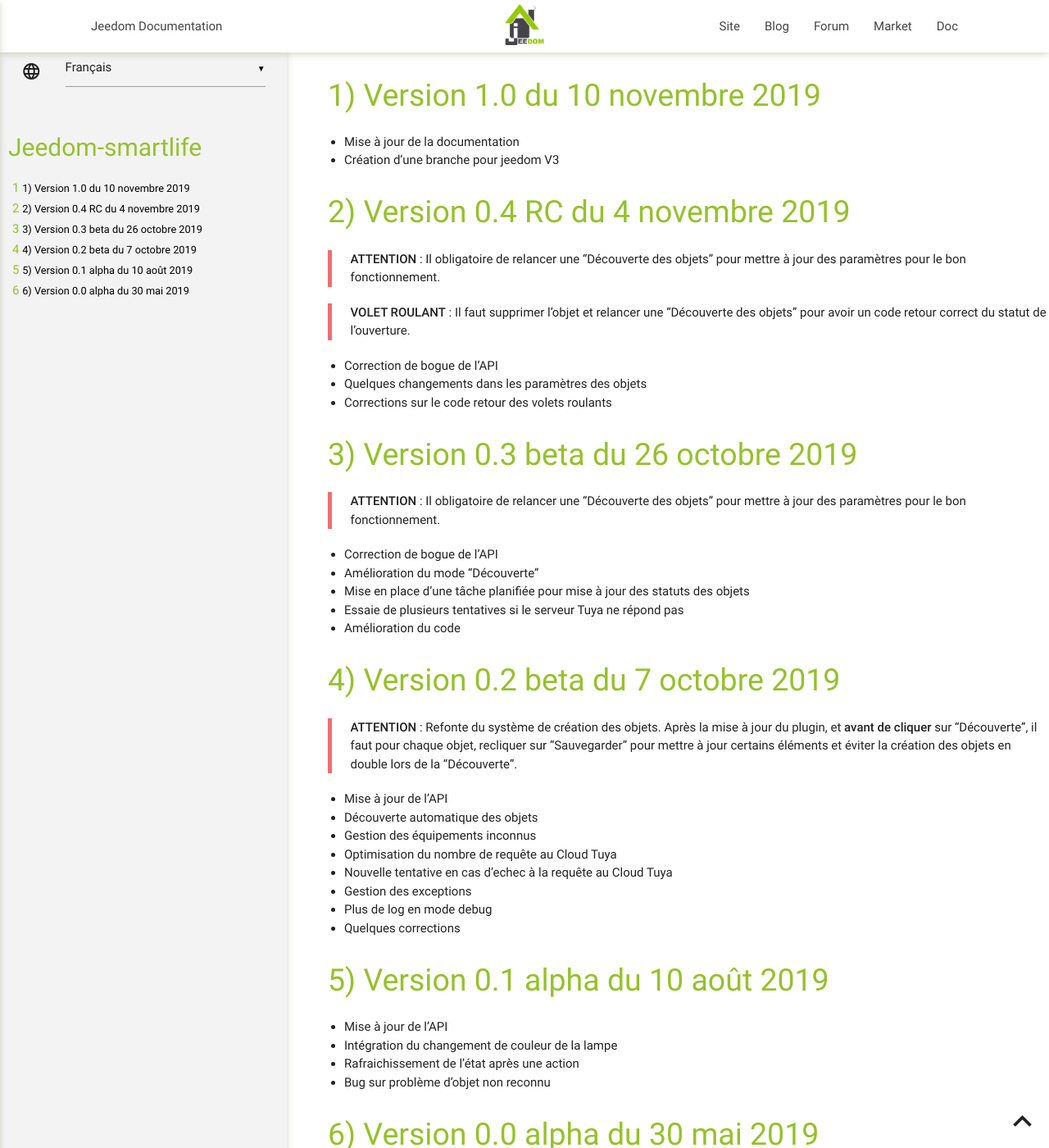
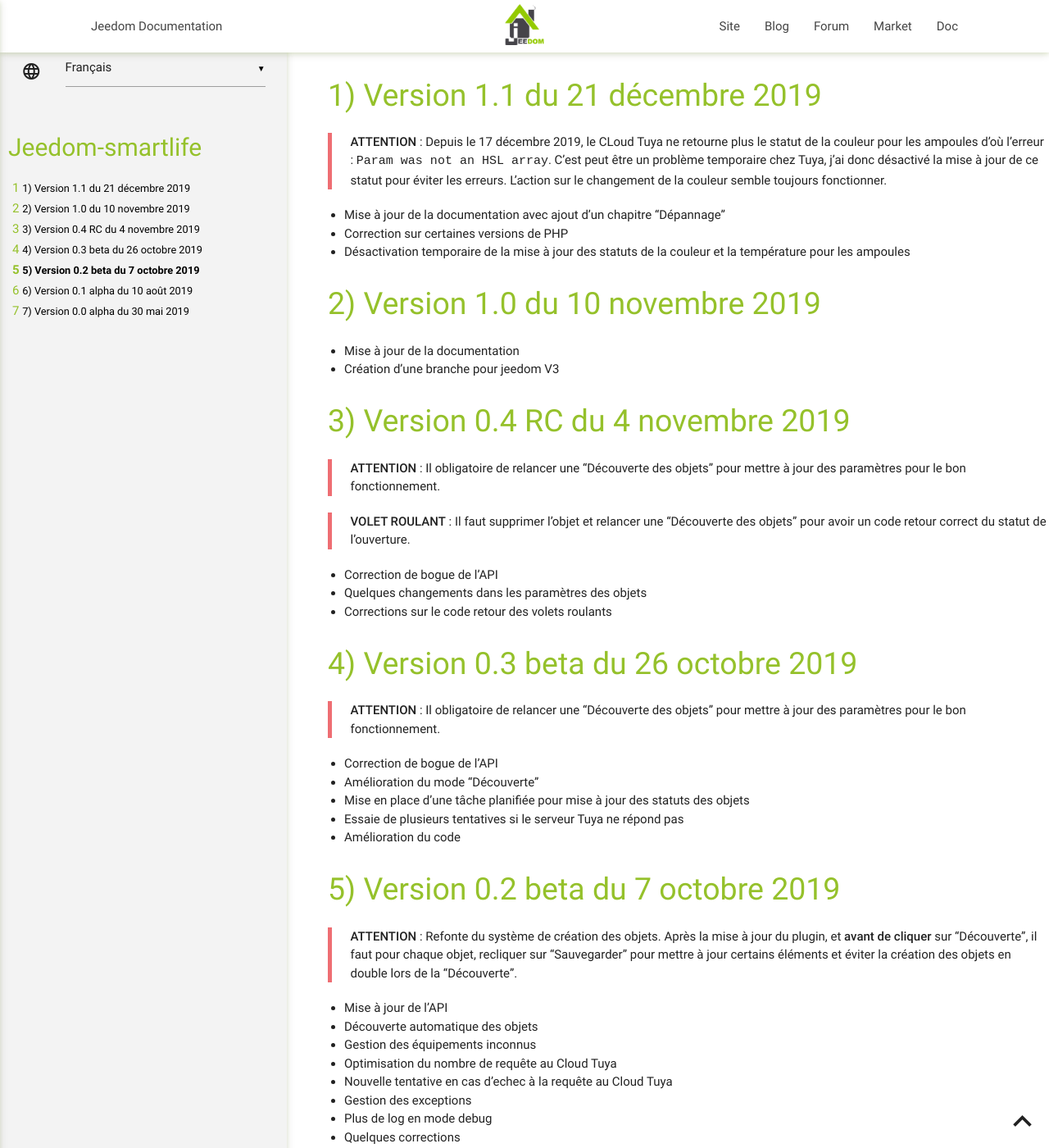
Before and after one commit to sabinus52/jeedom-smartlife, a Jekyll site: the page built from docs/fr_FR/changelog.md, in a window 1280 px wide and 1400 px high. Shown: the whole window at 82% size. Built offline with Jekyll 4.4.1, drawn with Linux system fonts in a browser that asks for light colours; our own code applies the rules of GitHub Pages for plain Markdown files; some of the changed text lies outside the part shown.

Commit message:
Bump version 1.1

```diff
--- a/docs/fr_FR/changelog.md
+++ b/docs/fr_FR/changelog.md
@@ -1,3 +1,12 @@
+# Version 1.1 du 21 décembre 2019
+
+> **ATTENTION** : Depuis le 17 décembre 2019, le CLoud Tuya ne retourne plus le statut de la couleur pour les ampoules d'où l'erreur : `Param was not an HSL array`. C'est peut être un problème temporaire chez Tuya, j'ai donc désactivé la mise à jour de ce statut pour éviter les erreurs. L'action sur le changement de la couleur semble toujours fonctionner.
+
+- Mise à jour de la documentation avec ajout d'un chapitre "Dépannage"
+- Correction sur certaines versions de PHP
+- Désactivation temporaire de la mise à jour des statuts de la couleur et la température pour les ampoules
+
+
 # Version 1.0 du 10 novembre 2019
 
 - Mise à jour de la documentation
```
Also changed, not shown: docs/fr_FR/index.md (+1 -0 lines).
